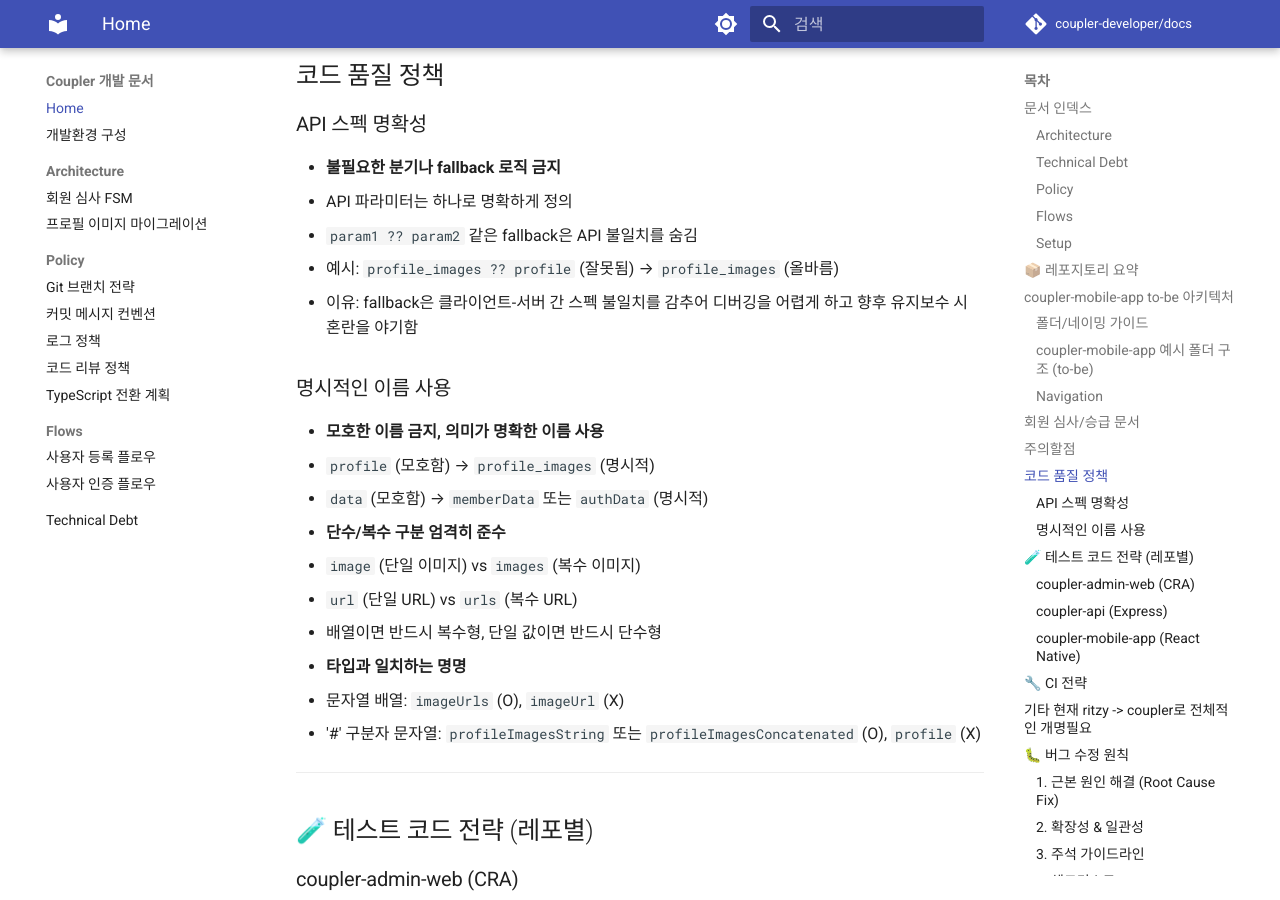
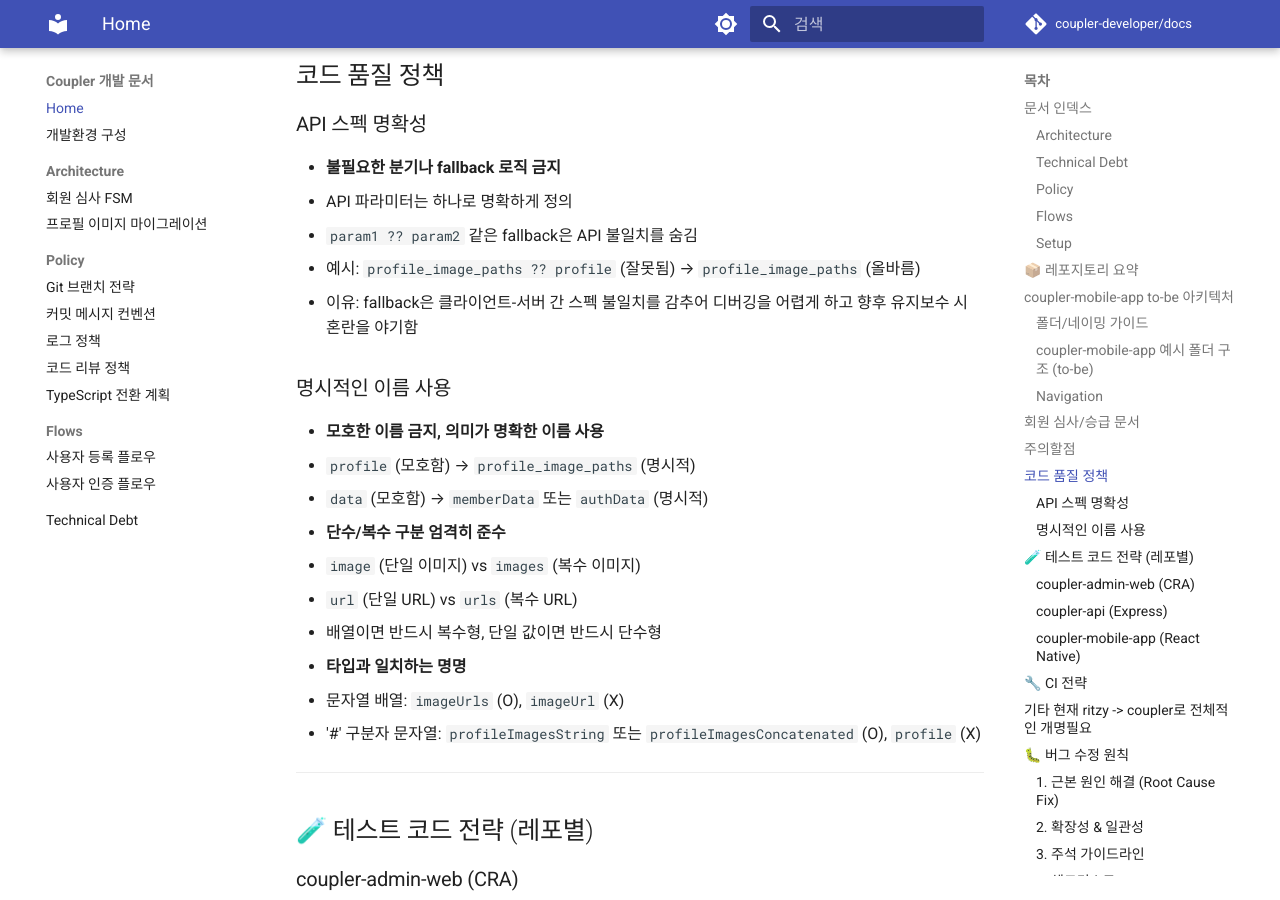
Before and after one commit to coupler-developer/docs, an MkDocs documentation site: the page built from content/AGENTS.md, in a window 1280 px wide and 900 px high, scrolled down 3550 px. Built offline with MkDocs 1.6.1 and Material for MkDocs 9.7.7, drawn with Linux system fonts in a browser that asks for light colours; comment, search, counter and statistics services are not loaded.

Commit message:
docs: profile_image_paths 예시 반영
- 원인: 문서 예시가 profile_images로 남아 실제 스펙과 불일치

- 해결: AGENTS/로그 정책 예시를 profile_image_paths 기준으로 수정

```diff
--- a/content/AGENTS.md
+++ b/content/AGENTS.md
@@ -116,13 +116,13 @@ src/
 - **불필요한 분기나 fallback 로직 금지**
   - API 파라미터는 하나로 명확하게 정의
   - `param1 ?? param2` 같은 fallback은 API 불일치를 숨김
-  - 예시: `profile_images ?? profile` (잘못됨) → `profile_images` (올바름)
+  - 예시: `profile_image_paths ?? profile` (잘못됨) → `profile_image_paths` (올바름)
   - 이유: fallback은 클라이언트-서버 간 스펙 불일치를 감추어 디버깅을 어렵게 하고 향후 유지보수 시 혼란을 야기함
 
 ### 명시적인 이름 사용
 
 - **모호한 이름 금지, 의미가 명확한 이름 사용**
-  - `profile` (모호함) → `profile_images` (명시적)
+  - `profile` (모호함) → `profile_image_paths` (명시적)
   - `data` (모호함) → `memberData` 또는 `authData` (명시적)
 
 - **단수/복수 구분 엄격히 준수**
```
Also changed, not shown: content/policy/log-policy.md (+2 -2 lines).
